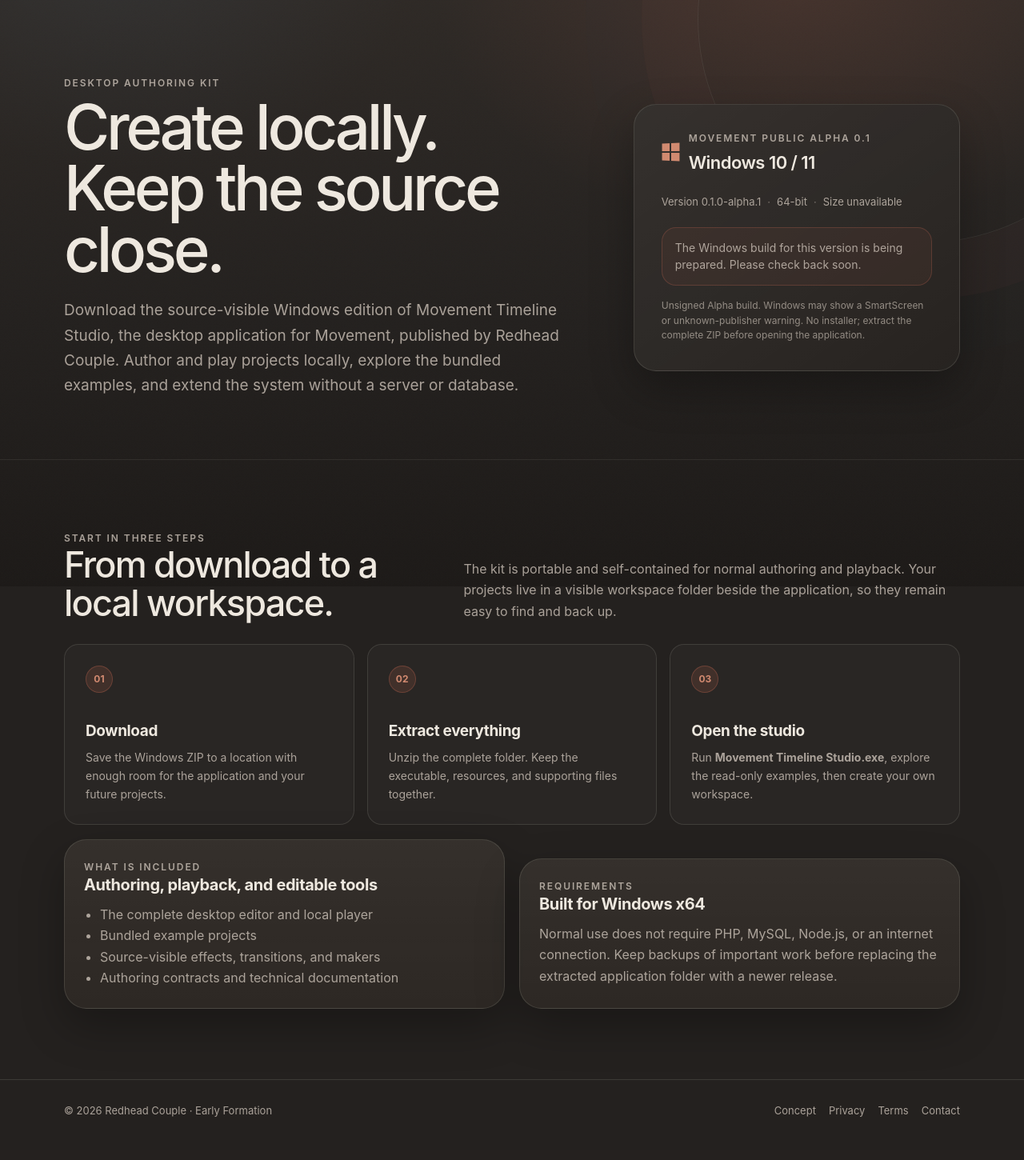
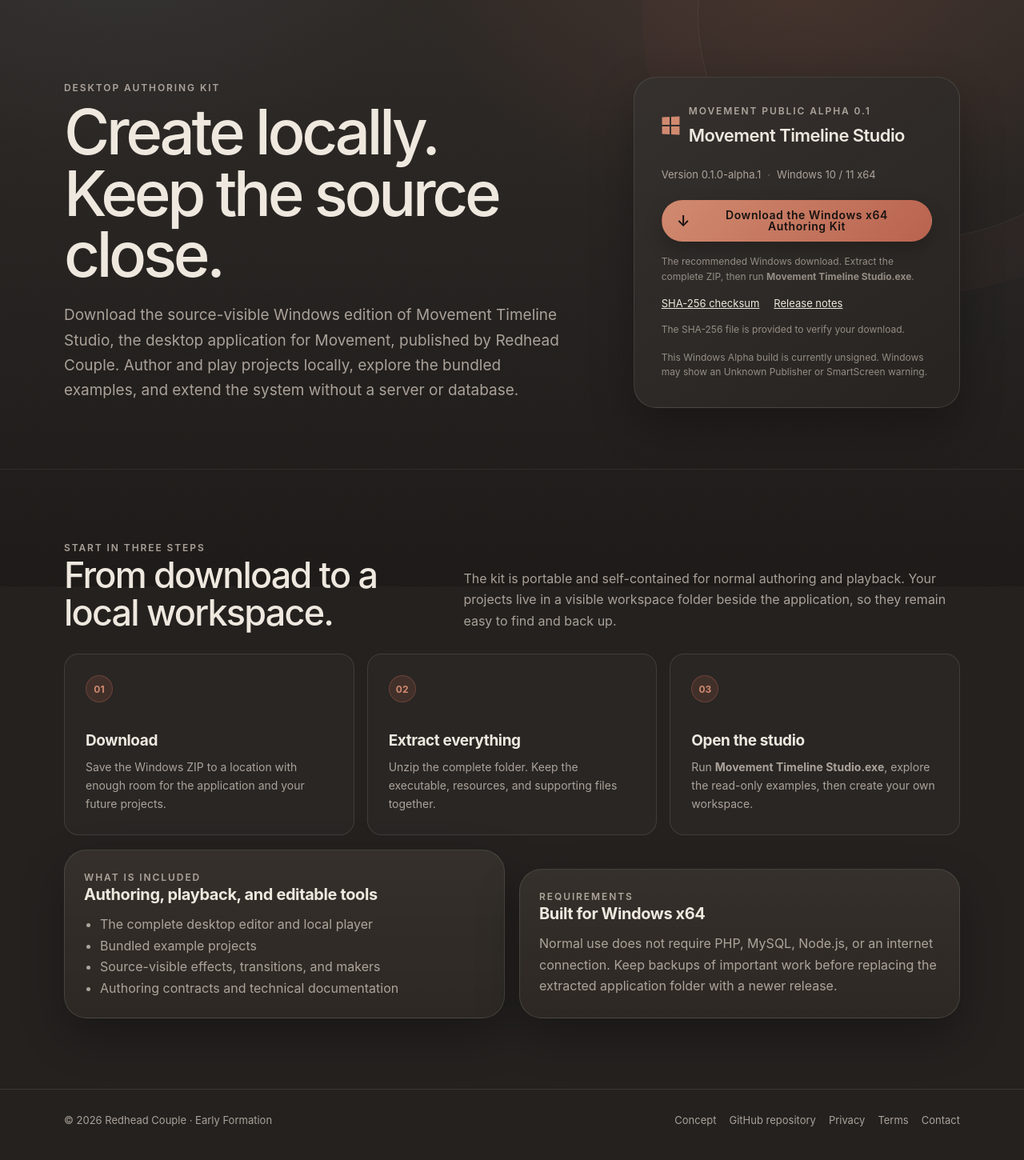
Before and after one commit to redhead-couple/movement, a PHP site: page /download.php in a window 1280 px wide. Shown: the part 67-1517 px from the top of the page at 80% size. Before the commit the page ends 1463 px from the top, so only its background shows below. Run offline with PHP 8.4, Linux system fonts and the light colour scheme.

Commit message:
Publish Movement Public Alpha links

```diff
--- a/download.php
+++ b/download.php
@@ -4,19 +4,14 @@ declare(strict_types=1);
 require_once __DIR__ . '/server/core/web-session.php';
 enforceProductionHttps();
 
-$package = json_decode((string) @file_get_contents(__DIR__ . '/package.json'), true);
-$version = is_array($package) && is_string($package['version'] ?? null)
-    ? $package['version']
-    : '0.1.0-alpha.1';
-
-$releaseName = "Movement Timeline Studio-Authoring-Kit-{$version}-x64.zip";
-$releasePath = __DIR__ . '/dist/desktop-authoring-kit/' . $releaseName;
-$releaseAvailable = is_file($releasePath) && is_readable($releasePath);
-$releaseSize = $releaseAvailable ? filesize($releasePath) : false;
-$releaseSizeLabel = $releaseSize !== false
-    ? number_format($releaseSize / 1048576, 1) . ' MB'
-    : 'Size unavailable';
-$releaseUrl = '/dist/desktop-authoring-kit/' . rawurlencode($releaseName);
+// Keep the website download pinned to the published release.
+$version = '0.1.0-alpha.1';
+$repositoryUrl = 'https://github.com/redhead-couple/movement';
+$releaseTag = 'v' . $version;
+$releaseName = "Movement.Timeline.Studio-Authoring-Kit-{$version}-x64.zip";
+$releaseUrl = $repositoryUrl . '/releases/download/' . $releaseTag . '/' . rawurlencode($releaseName);
+$checksumUrl = $releaseUrl . '.sha256';
+$releasePageUrl = $repositoryUrl . '/releases/tag/' . $releaseTag;
 ?>
 <!DOCTYPE html>
 <html lang="en">
@@ -137,6 +132,7 @@ $releaseUrl = '/dist/desktop-authoring-kit/' . rawurlencode($releaseName);
         .download-button {
             width: 100%;
             min-height: 52px;
+            text-align: center;
         }
 
         .download-button::before {
@@ -145,15 +141,16 @@ $releaseUrl = '/dist/desktop-authoring-kit/' . rawurlencode($releaseName);
             line-height: 1;
         }
 
-        .release-unavailable {
-            margin: 0;
-            padding: 14px 16px;
-            border: 1px solid rgba(185, 99, 79, 0.28);
-            border-radius: var(--app-radius-md);
-            color: var(--app-text-muted);
-            background: rgba(185, 99, 79, 0.08);
-            font-size: 14px;
-            line-height: 1.55;
+        .release-links {
+            display: flex;
+            flex-wrap: wrap;
+            gap: 8px 18px;
+            margin-top: 16px;
+            font-size: 13px;
+        }
+
+        .release-links a {
+            text-decoration: underline;
         }
 
         .release-note {
@@ -351,26 +348,24 @@ $releaseUrl = '/dist/desktop-authoring-kit/' . rawurlencode($releaseName);
                         <span class="windows-mark" aria-hidden="true"><span></span><span></span><span></span><span></span></span>
                         <div>
                             <p class="eyebrow">Movement Public Alpha 0.1</p>
-                            <h2 id="release-title">Windows 10 / 11</h2>
+                            <h2 id="release-title">Movement Timeline Studio</h2>
                         </div>
                     </div>
                     <div class="release-meta" aria-label="Release details">
                         <span>Version <?= htmlspecialchars($version, ENT_QUOTES, 'UTF-8') ?></span>
-                        <span>64-bit</span>
-                        <span><?= htmlspecialchars($releaseSizeLabel, ENT_QUOTES, 'UTF-8') ?></span>
+                        <span>Windows 10 / 11 x64</span>
                     </div>
 
-                    <?php if ($releaseAvailable): ?>
-                        <a class="button-primary download-button" href="<?= htmlspecialchars($releaseUrl, ENT_QUOTES, 'UTF-8') ?>" download>
-                            Download for Windows
-                        </a>
-                    <?php else: ?>
-                        <p class="release-unavailable" role="status">
-                            The Windows build for this version is being prepared. Please check back soon.
-                        </p>
-                    <?php endif; ?>
-
-                    <p class="release-note">Unsigned Alpha build. Windows may show a SmartScreen or unknown-publisher warning. No installer; extract the complete ZIP before opening the application.</p>
+                    <a class="button-primary download-button" href="<?= htmlspecialchars($releaseUrl, ENT_QUOTES, 'UTF-8') ?>">
+                        Download the Windows x64 Authoring Kit
+                    </a>
+                    <p class="release-note">The recommended Windows download. Extract the complete ZIP, then run <strong>Movement Timeline Studio.exe</strong>.</p>
+                    <div class="release-links">
+                        <a href="<?= htmlspecialchars($checksumUrl, ENT_QUOTES, 'UTF-8') ?>">SHA-256 checksum</a>
+                        <a href="<?= htmlspecialchars($releasePageUrl, ENT_QUOTES, 'UTF-8') ?>">Release notes</a>
+                    </div>
+                    <p class="release-note">The SHA-256 file is provided to verify your download.</p>
+                    <p class="release-note">This Windows Alpha build is currently unsigned. Windows may show an Unknown Publisher or SmartScreen warning.</p>
                 </aside>
             </div>
         </section>
@@ -437,6 +432,7 @@ $releaseUrl = '/dist/desktop-authoring-kit/' . rawurlencode($releaseName);
             <div>&copy; <?= date('Y') ?> Redhead Couple · Early Formation</div>
             <div class="download-footer__links">
                 <a href="/concept/">Concept</a>
+                <a href="<?= htmlspecialchars($repositoryUrl, ENT_QUOTES, 'UTF-8') ?>">GitHub repository</a>
                 <a href="/privacy.php">Privacy</a>
                 <a href="/terms.php">Terms</a>
                 <a href="/contact.php">Contact</a>
--- a/index.php
+++ b/index.php
@@ -504,7 +504,7 @@ enforceProductionHttps();
             <div class="small footer-links">
                 <a href="/concept/">Concept</a>
                 <a href="/download.php">Download</a>
-                <a href="https://github.com/redhead-couple/movement">Planned repository (not yet public)</a>
+                <a href="https://github.com/redhead-couple/movement">GitHub repository</a>
                 <a href="/contact.php">Contact</a>
             </div>
         </div>
```
Also changed, not shown: CONTRIBUTING.md (+2 -2 lines), SECURITY.md (+17 -19 lines), docs/DESKTOP_AUTHORING_KIT.md (+6 -6 lines), docs/DESKTOP_DEVELOPMENT.md (+9 -6 lines), CHANGELOG.md, README.md, distribution/README-FIRST.md.
